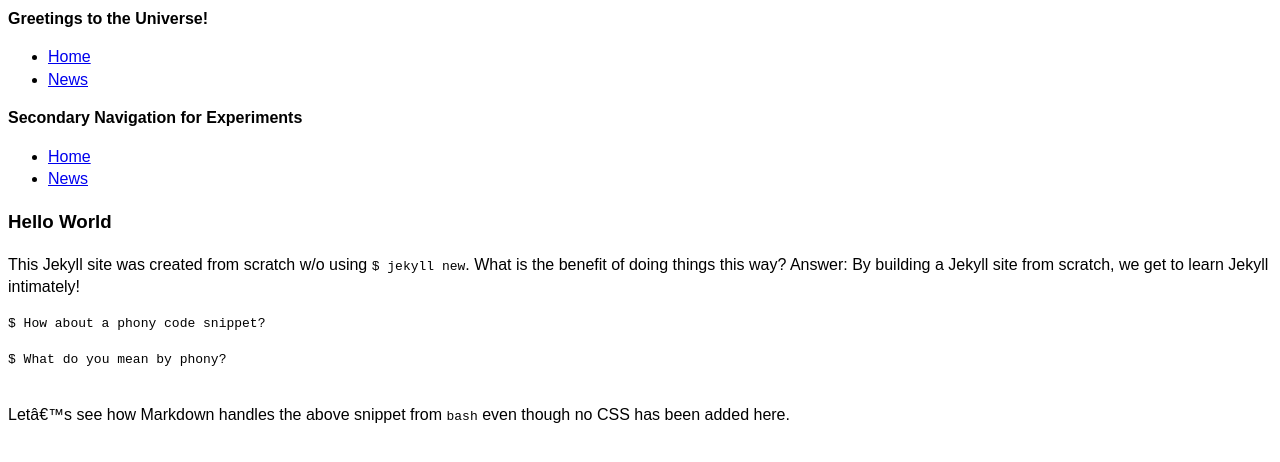
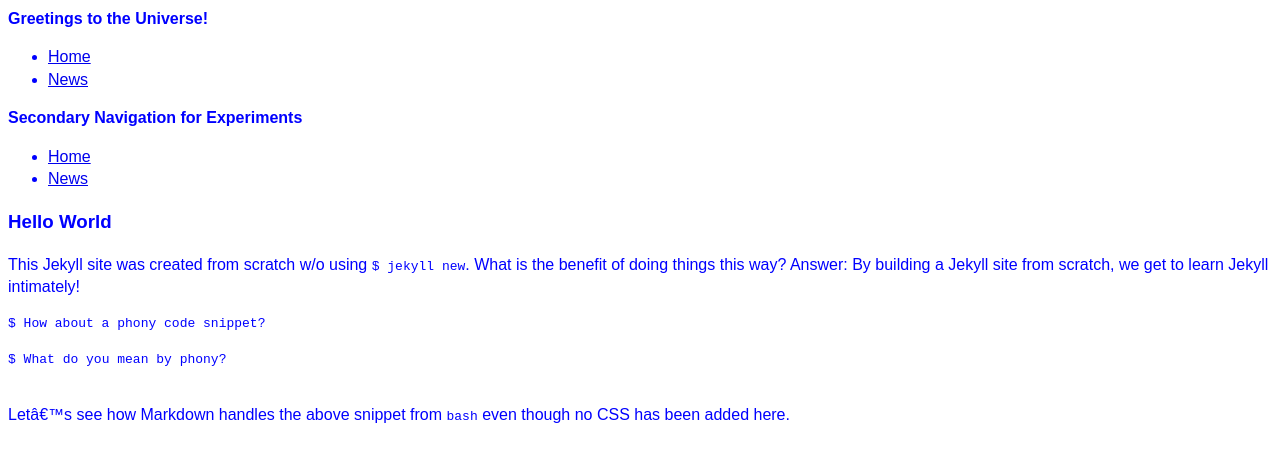
Before and after one commit to RayHightower/jekyll-from-scratch, a Jekyll site: the page built from index.markdown, in a window 1280 px wide. Shown: the top 462 px of the page. Built offline with Jekyll 4.4.1, drawn with Linux system fonts in a browser that asks for light colours; Markdown is read by kramdown in place of the engine named in the settings.

Commit message:
fun with css. making up rules.

```diff
--- a/_layouts/default.html
+++ b/_layouts/default.html
@@ -3,7 +3,7 @@
 <head>
   <meta charset="utf-9">
   <title>Greetings to the Universe (GitHub?)</title>
-  <link href="/css/common.css" rel="stylesheet">
+  <link href="{{site.baseurl}}css/common.css" rel="stylesheet">
 </head>
 <body>
 
--- a/css/common.css
+++ b/css/common.css
@@ -1,6 +1,7 @@
 html {
   margin: 40;
   padding: 50;
+  color: blue;
 
   font: normal 100%/1.4 Ariel, sans-serif;
 }
```
